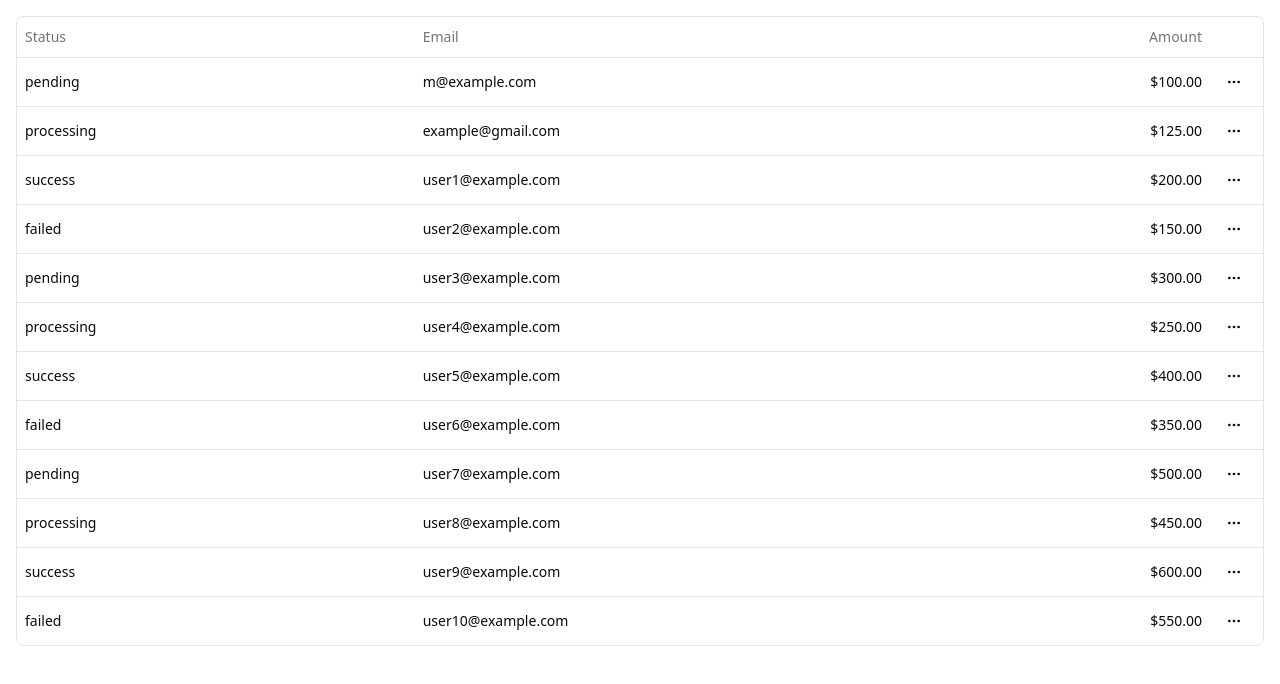
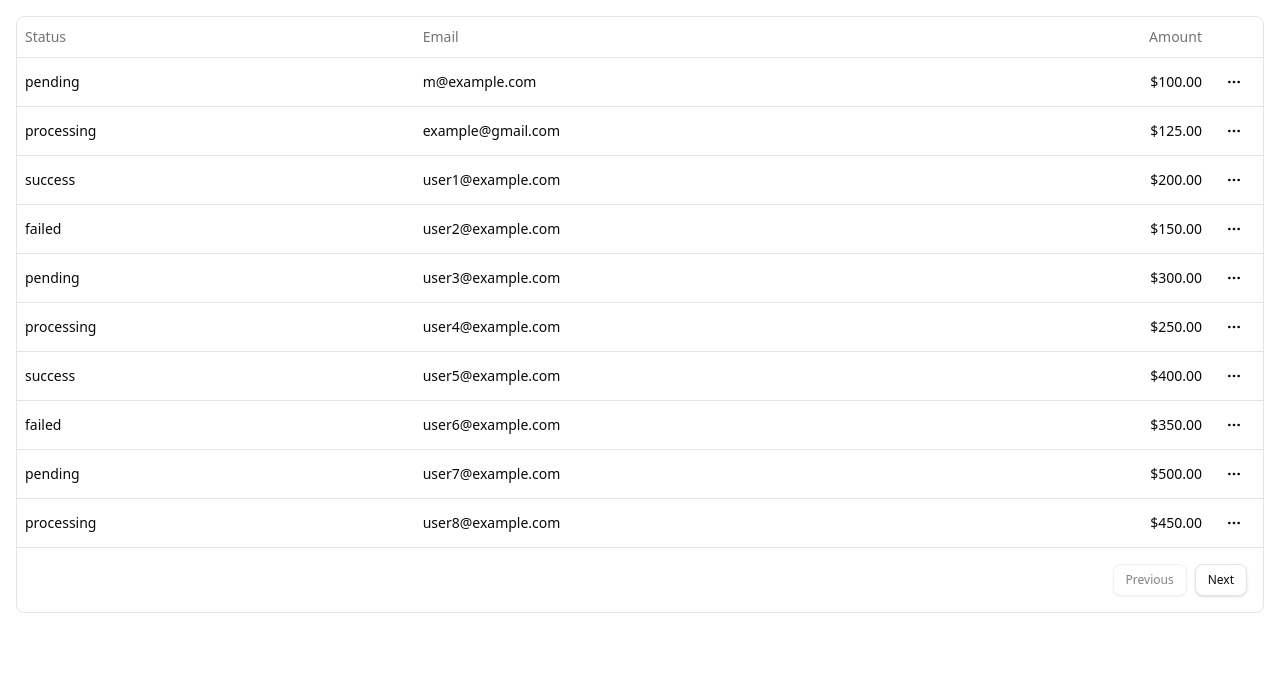
Before and after one commit to soyluisarrieta/shadcn-data-table, a React app: page / in a window 1280 px wide. Shown: the top 684 px of the page. Built offline with nearby package versions, Linux system fonts and the light colour scheme; the HTML template or start-up script is replaced by a standard one.

Commit message:
feat: add data-table pagination from Shadcn docs

```diff
--- /dev/null
+++ b/src/components/commons/data-table-footer.tsx
@@ -0,0 +1,29 @@
+import { Button } from '@/components/ui/button'
+import { Table } from '@tanstack/react-table'
+
+interface DataTablePaginationProps<TData> {
+  table: Table<TData>
+}
+
+export default function DataTableFooter<TData> ({ table }: DataTablePaginationProps<TData>) {
+  return (
+    <div className="flex items-center justify-end space-x-2 p-4 border-t">
+      <Button
+        variant="outline"
+        size="sm"
+        onClick={() => table.previousPage()}
+        disabled={!table.getCanPreviousPage()}
+      >
+        Previous
+      </Button>
+      <Button
+        variant="outline"
+        size="sm"
+        onClick={() => table.nextPage()}
+        disabled={!table.getCanNextPage()}
+      >
+        Next
+      </Button>
+    </div>
+  )
+}
--- a/src/components/commons/data-table.tsx
+++ b/src/components/commons/data-table.tsx
@@ -2,6 +2,7 @@ import {
   ColumnDef,
   flexRender,
   getCoreRowModel,
+  getPaginationRowModel,
   useReactTable
 } from '@tanstack/react-table'
 
@@ -13,6 +14,7 @@ import {
   TableHeader,
   TableRow
 } from '@/components/ui/table'
+import DataTableFooter from '@/components/commons/data-table-footer'
 
 interface DataTableProps<TData, TValue> {
   columns: ColumnDef<TData, TValue>[]
@@ -26,7 +28,8 @@ export function DataTable<TData, TValue> ({
   const table = useReactTable({
     data,
     columns,
-    getCoreRowModel: getCoreRowModel()
+    getCoreRowModel: getCoreRowModel(),
+    getPaginationRowModel: getPaginationRowModel()
   })
 
   return (
@@ -75,6 +78,7 @@ export function DataTable<TData, TValue> ({
           )}
         </TableBody>
       </Table>
+      <DataTableFooter table={table} />
     </div>
   )
 }
```
